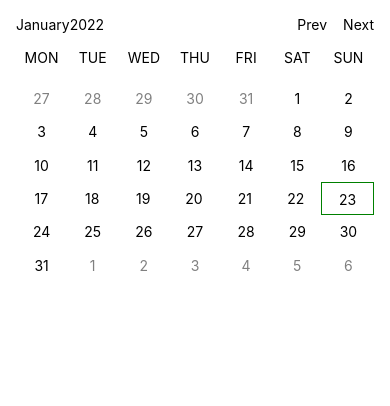
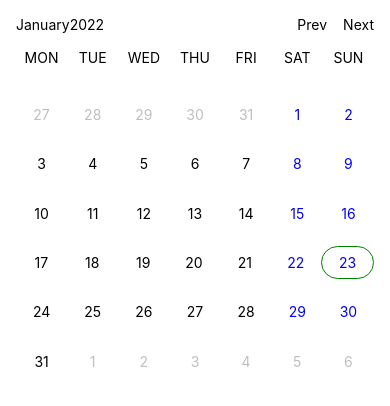
Before and after one commit to vitorizkiimanda/personal.calendarui.reactnative, a React Native app: screen / in a window 390 px wide. Shown: the top 406 px of the page. Built offline with nearby package versions, Linux system fonts and the light colour scheme.

Commit message:
logic UI range date

```diff
--- a/src/components/CalendarCustom/index.tsx
+++ b/src/components/CalendarCustom/index.tsx
@@ -1,6 +1,6 @@
 import React from 'react';
 import {Text, TouchableOpacity, View} from 'react-native';
-import {dynamicStyleSelectedDate} from './styles';
+import {dynamicStyleDateItem} from './styles';
 
 import * as dateFns from 'date-fns';
 const DAY_LABEL = ['MON', 'TUE', 'WED', 'THU', 'FRI', 'SAT', 'SUN'];
@@ -55,22 +55,35 @@ const CalendarCustom = (props: PropsCalendarCustom) => {
           <TouchableOpacity
             onPress={() => onPressDate(clonedDay)}
             style={
-              dynamicStyleSelectedDate(selectedDate, clonedDay, today).container
+              dynamicStyleDateItem(
+                selectedDate,
+                clonedDay,
+                today,
+                monthStart,
+                i,
+              ).container
             }>
             <Text
-              style={{
-                color: dateFns.isSameMonth(clonedDay, monthStart)
-                  ? 'black'
-                  : 'gray',
-                textAlign: 'center',
-              }}>
+              style={
+                dynamicStyleDateItem(
+                  selectedDate,
+                  clonedDay,
+                  today,
+                  monthStart,
+                  i,
+                ).text
+              }>
               {formattedDate}
             </Text>
           </TouchableOpacity>,
         );
         day = dateFns.addDays(day, 1);
       }
-      rows.push(<View style={{flexDirection: 'row', flex: 1}}>{days}</View>);
+      rows.push(
+        <View style={{flex: 1, flexDirection: 'row', marginTop: 16}}>
+          {days}
+        </View>,
+      );
       days = [];
     }
     return <View>{rows}</View>;
--- a/src/components/CalendarCustom/styles.tsx
+++ b/src/components/CalendarCustom/styles.tsx
@@ -1,5 +1,7 @@
 import {StyleSheet} from 'react-native';
-import {isSameDay} from 'date-fns';
+import {isSameDay, isSameMonth} from 'date-fns';
+
+const BORDER_RADIUS_SIZE = 48;
 
 const isSelected = (
   selectedDate: Date | null,
@@ -27,17 +29,134 @@ const backgroundColorDateCell = (
   return isSelected(selectedDate, clonedDay, today) ? 'red' : 'white';
 };
 
-export const dynamicStyleSelectedDate = (
+const calcBorderRadiusLeft = (
   selectedDate: Date | null,
   clonedDay: Date,
   today: Date,
+  monthStart: Date,
+  index: number,
+) => {
+  if (!selectedDate && isSameDay(clonedDay, today)) return BORDER_RADIUS_SIZE;
+  if (!selectedDate) return undefined;
+  if (index === 0) return BORDER_RADIUS_SIZE;
+  if (selectedDate > today && isSameDay(clonedDay, today))
+    return BORDER_RADIUS_SIZE;
+  if (isSameDay(clonedDay, selectedDate) && clonedDay < today)
+    return BORDER_RADIUS_SIZE;
+  return undefined;
+};
+
+const calcBorderRadiusRight = (
+  selectedDate: Date | null,
+  clonedDay: Date,
+  today: Date,
+  monthStart: Date,
+  index: number,
+) => {
+  if (!selectedDate && isSameDay(clonedDay, today)) return BORDER_RADIUS_SIZE;
+  if (!selectedDate) return undefined;
+  if (index === 6) return BORDER_RADIUS_SIZE;
+  if (selectedDate > today && isSameDay(clonedDay, today))
+    return BORDER_RADIUS_SIZE;
+  if (isSameDay(clonedDay, selectedDate) && clonedDay > today)
+    return BORDER_RADIUS_SIZE;
+  return undefined;
+};
+
+const getTextColor = (
+  selectedDate: Date | null,
+  clonedDay: Date,
+  today: Date,
+  monthStart: Date,
+  index: number,
+) => {
+  if (!!selectedDate) {
+    if (isSameDay(clonedDay, selectedDate) || isSameDay(clonedDay, today))
+      return 'white';
+    if (selectedDate > today && clonedDay <= selectedDate && clonedDay >= today)
+      return 'white';
+    if (selectedDate < today && clonedDay >= selectedDate && clonedDay <= today)
+      return 'white';
+  }
+  if (!isSameMonth(clonedDay, monthStart)) return 'gray';
+  if (index === 5 || index === 6) return 'blue';
+  return 'black';
+};
+
+const getTextOpacity = (
+  selectedDate: Date | null,
+  clonedDay: Date,
+  today: Date,
+  monthStart: Date,
+  index: number,
+) => {
+  if (!!selectedDate) {
+    if (isSameDay(clonedDay, selectedDate) || isSameDay(clonedDay, today))
+      return 1;
+    if (selectedDate > today && clonedDay <= selectedDate && clonedDay >= today)
+      return 1;
+    if (selectedDate < today && clonedDay >= selectedDate && clonedDay <= today)
+      return 1;
+  }
+  if (!isSameMonth(clonedDay, monthStart)) return 0.5;
+  return 1;
+};
+
+export const dynamicStyleDateItem = (
+  selectedDate: Date | null,
+  clonedDay: Date,
+  today: Date,
+  monthStart: Date,
+  index: number,
 ) =>
   StyleSheet.create({
     container: {
+      alignItems: 'center',
       backgroundColor: backgroundColorDateCell(selectedDate, clonedDay, today),
       borderColor: isSameDay(clonedDay, today) ? 'green' : undefined,
       borderWidth: isSameDay(clonedDay, today) ? 1 : undefined,
+      borderTopLeftRadius: calcBorderRadiusLeft(
+        selectedDate,
+        clonedDay,
+        today,
+        monthStart,
+        index,
+      ),
+
+      borderBottomLeftRadius: calcBorderRadiusLeft(
+        selectedDate,
+        clonedDay,
+        today,
+        monthStart,
+        index,
+      ),
+      borderTopRightRadius: calcBorderRadiusRight(
+        selectedDate,
+        clonedDay,
+        today,
+        monthStart,
+        index,
+      ),
+      borderBottomRightRadius: calcBorderRadiusRight(
+        selectedDate,
+        clonedDay,
+        today,
+        monthStart,
+        index,
+      ),
       flex: 1,
+      justifyContent: 'center',
       padding: 8,
     },
+    text: {
+      color: getTextColor(selectedDate, clonedDay, today, monthStart, index),
+      textAlign: 'center',
+      opacity: getTextOpacity(
+        selectedDate,
+        clonedDay,
+        today,
+        monthStart,
+        index,
+      ),
+    },
   });
```
